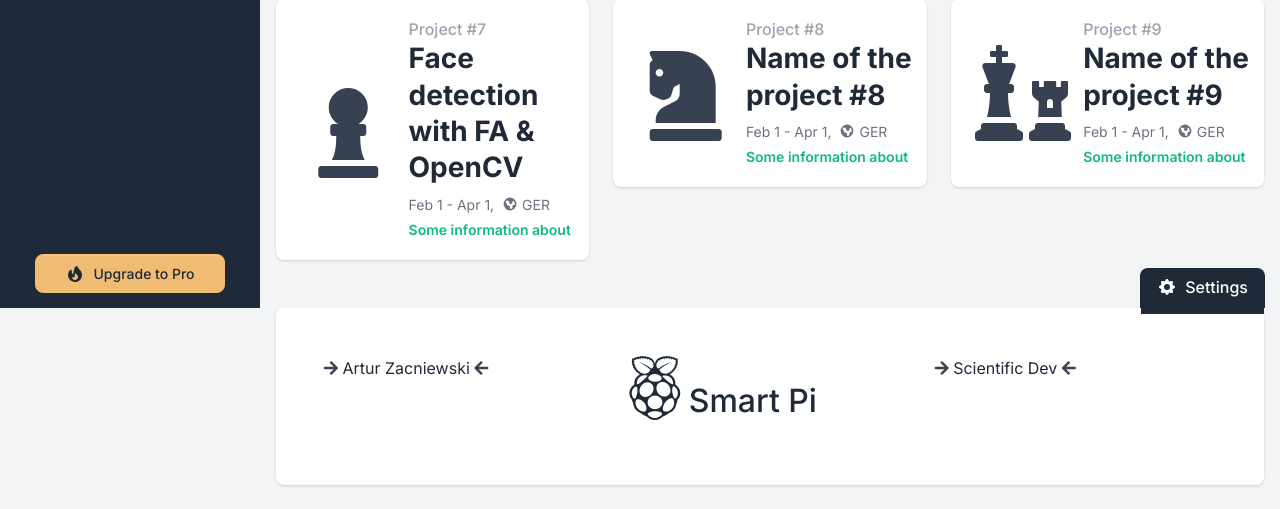
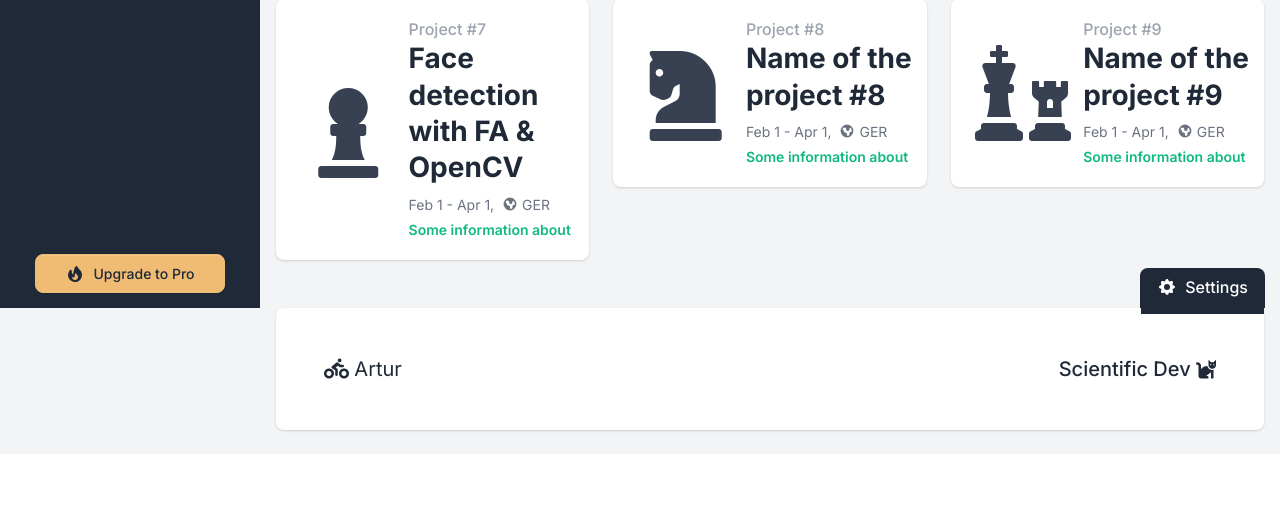
Before and after one commit to zacniewski/SmartPi, a Django app: page / in a window 1280 px wide. Shown: the part 492-1001 px from the top of the page. After the commit the page ends 946 px from the top, so only its background shows below. Run offline with Django 3.2, Linux system fonts and the light colour scheme; the visitor is signed in with stand-in values (Sample User, id 1); some libraries are stand-ins or nearby versions.

Commit message:
Icons in footer

```diff
--- a/apps/templates/includes/footer.html
+++ b/apps/templates/includes/footer.html
@@ -1,27 +1,22 @@
+
 <footer class="bg-white rounded shadow p-5 mb-4 mt-4">
     <div class="row">
-        <div class="col-12 col-md-4 col-xl-4 mb-4 mb-md-0">
-            <p class="mb-0 text-center text-lg-start">
-                <i class="fas fa-arrow-right"></i>
-                <a class="text-primary fw-normal" href="https://zacniewski.github.io/" target="_blank">Artur Zacniewski</a>
-                <i class="fas fa-arrow-left"></i>
-            </p>
+        <div class="col-12 col-md-4 col-xl-6 mb-4 mb-md-0">
+            <h5 class="mb-0 text-center text-lg-start">
+                <i class="fas fa-biking"></i>
+                <a class="text-primary fw-normal"
+                   href="https://zacniewski.github.io" target="_blank">Artur
+                </a>
+            </h5>
         </div>
-
-        <div class="col-12 col-md-4 col-xl-4 mb-4 mb-md-0">
-            <p class="mb-0 text-center text-lg-start">
-                <h2 class="mb-1">
-                    <i class="fab fa-raspberry-pi fa-2x"></i> Smart Pi
-                </h2>
-            </p>
-        </div>
-
-        <div class="col-12 col-md-4 col-xl-4 mb-4 mb-md-0">
-            <p class="mb-0 text-center text-lg-start">
-                    <i class="fas fa-arrow-right"></i>
-                    <a target="_blank" href="https://scientificdev.net/">Scientific Dev</a>
-                    <i class="fas fa-arrow-left"></i>
-            </p>
+        <div class="col-12 col-md-8 col-xl-6 text-center text-lg-start">
+            <!-- List -->
+            <h5 class="list-inline list-group-flush list-group-borderless text-md-end mb-0">
+                <a target="_blank"
+                   href="https://www.scientificdev.net">Scientific Dev
+                </a>
+                <i class="fas fa-cat"></i>
+            </h5>
         </div>
     </div>
 </footer>
```
